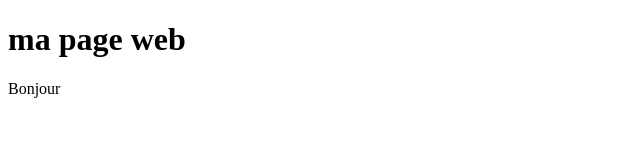
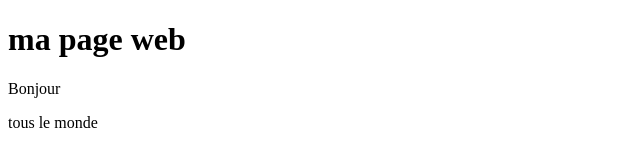
Before and after one commit to kascade-training/git-training, a plain HTML site: page index.html in a window 1280 px wide. Shown: the whole page, without its empty margins (0-640 px from the left). Drawn offline with Linux system fonts and the light colour scheme.

Commit message:
modification index

```diff
--- a/index.html
+++ b/index.html
@@ -8,5 +8,6 @@
   <body>
 	<h1>ma page web</h1>
 	<p>Bonjour</p>
+	<p>tous le monde</p>
   </body>
 </html>
```
